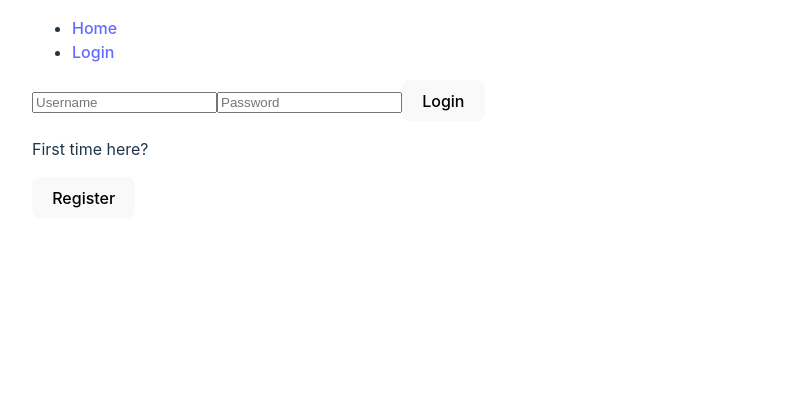
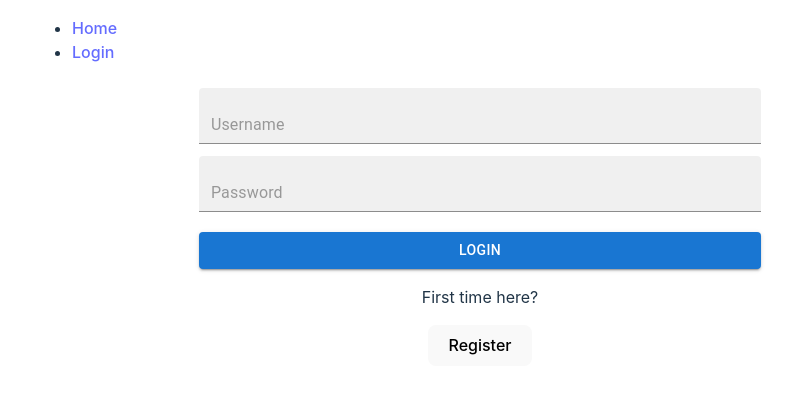
Before and after one commit to OkSaraE/react, a React (Vite) app: page / in a window 1280 px wide. Shown: the top 394 px of the page, without its empty margins (160-953 px from the left). Built offline with nearby package versions, Linux system fonts and the light colour scheme; the HTML template or start-up script is replaced by a standard one.

Commit message:
mui first

```diff
--- a/package.json
+++ b/package.json
@@ -9,6 +9,12 @@
     "preview": "vite preview"
   },
   "dependencies": {
+    "@emotion/react": "^11.10.6",
+    "@emotion/styled": "^11.10.6",
+    "@fontsource/mulish": "^4.5.14",
+    "@fontsource/philosopher": "^4.5.11",
+    "@mui/icons-material": "^5.11.11",
+    "@mui/material": "^5.11.15",
     "react": "^18.2.0",
     "react-dom": "^18.2.0",
     "react-router-dom": "^6.9.0"
--- a/src/components/LoginForm.jsx
+++ b/src/components/LoginForm.jsx
@@ -3,6 +3,8 @@ import {useNavigate} from 'react-router-dom';
 import {MediaContext} from '../contexts/MediaContexts';
 import {useAuthentication} from '../hooks/apiHooks';
 import useForm from '../hooks/FormHooks';
+import Button from '@mui/material/Button';
+import TextField from '@mui/material/TextField';
 
 const LoginForm = (props) => {
   const {setUser} = useContext(MediaContext);
@@ -33,20 +35,28 @@ const LoginForm = (props) => {
   return (
     <>
       <form onSubmit={handleSubmit}>
-        <input
+        <TextField
+          fullWidth
+          margin="dense"
+          variant="filled"
           name="username"
           placeholder="Username"
           onChange={handleInputChange}
           value={inputs.username}
         />
-        <input
+        <TextField
+          fullWidth
+          margin="dense"
+          variant="filled"
           name="password"
           type="password"
           placeholder="Password"
           onChange={handleInputChange}
           value={inputs.password}
         />
-        <button type="submit">Login</button>
+        <Button fullWidth sx={{mt: 2}} variant="contained" type="submit">
+          Login
+        </Button>
       </form>
     </>
   );
--- a/src/views/Login.jsx
+++ b/src/views/Login.jsx
@@ -1,3 +1,4 @@
+import {Grid} from '@mui/material';
 import PropTypes from 'prop-types';
 import {useState} from 'react';
 import LoginForm from '../components/LoginForm';
@@ -9,11 +10,17 @@ const Login = (props) => {
     setFormToggle(!formToggle);
   };
   return (
-    <>
-      {formToggle ? <LoginForm /> : <RegisterForm />}
-      <p>{formToggle ? 'First time here?' : 'or'}</p>
-      <button onClick={toggle}>{formToggle ? 'Register' : 'Login'}</button>
-    </>
+    <Grid container direction="column" alignItems="center">
+      <Grid item xs={8}>
+        {formToggle ? <LoginForm /> : <RegisterForm />}
+      </Grid>
+      <Grid item xs={8}>
+        <p>{formToggle ? 'First time here?' : 'or'}</p>
+      </Grid>
+      <Grid item xs={8}>
+        <button onClick={toggle}>{formToggle ? 'Register' : 'Login'}</button>
+      </Grid>
+    </Grid>
   );
 };
 
```
Also changed, not shown: 1 other file (tests, documents, lock files or other folders).
